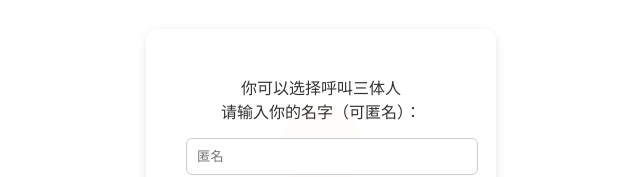
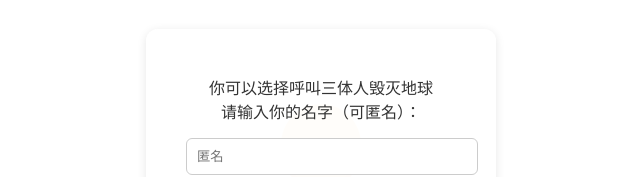
Before and after one commit to xiezhiyu01/button, a website: page public/index.html in a window 1280 px wide. Shown: the part 256-433 px from the top of the page, without its empty margins (319-959 px from the left). Drawn offline with Linux system fonts and the light colour scheme.

Commit message:
update style

```diff
--- a/public/index.html
+++ b/public/index.html
@@ -9,7 +9,7 @@
 <body>
   <div id="overlay">
     <div id="nameModal">
-      <p>你可以选择呼叫三体人<br>请输入你的名字（可匿名）：</p>
+      <p>你可以选择呼叫三体人毁灭地球<br>请输入你的名字（可匿名）：</p>
       <input type="text" id="username" placeholder="匿名" />
       <button id="submitName">进入</button>
     </div>
```
